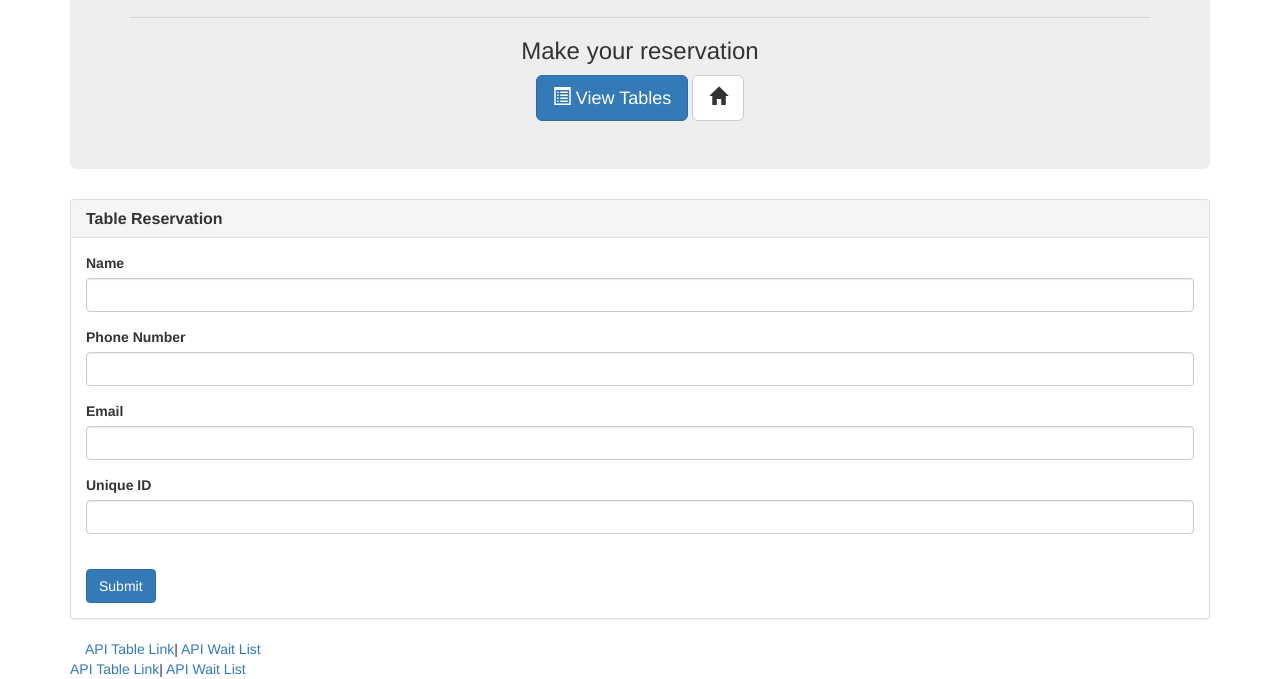
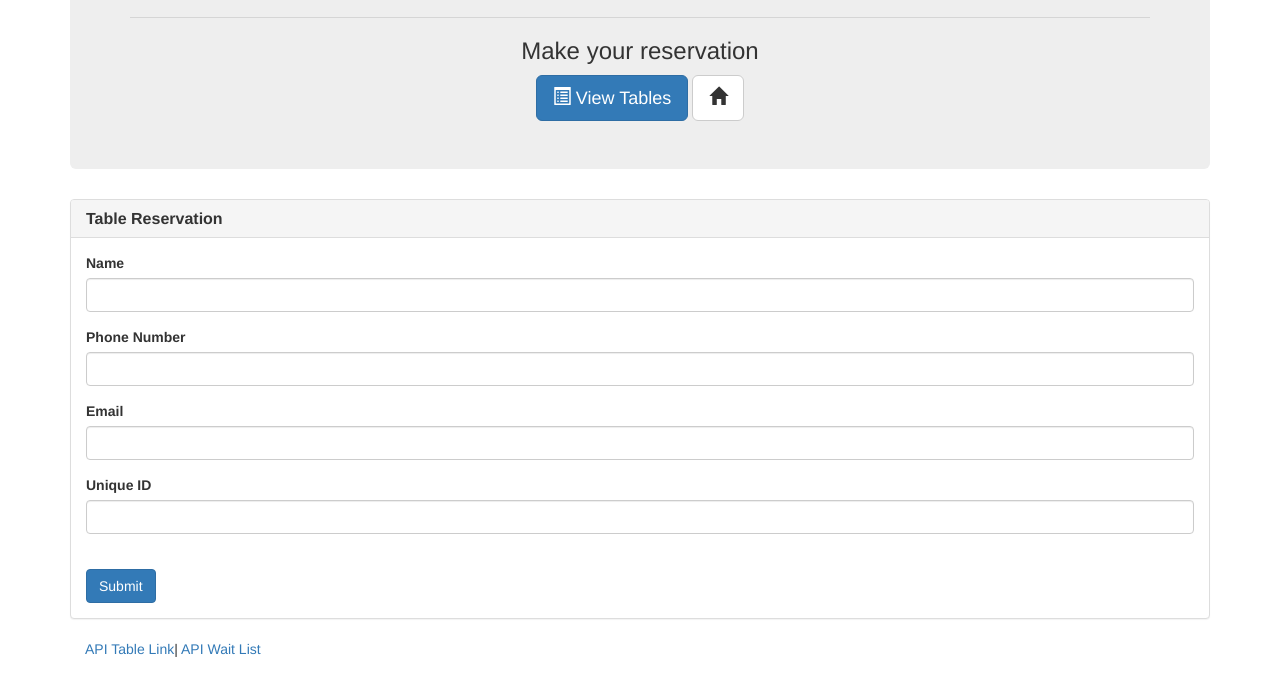
Before and after one commit to bean827/Hot-Restaurant13, a plain HTML site: page reserve.html in a window 1280 px wide. Shown: the part 146-825 px from the top of the page. Drawn offline with nearby package versions, Linux system fonts and the light colour scheme.

Commit message:
remove extra links

```diff
--- a/reserve.html
+++ b/reserve.html
@@ -62,8 +62,6 @@
             <a href="/api/tables">API Table Link</a>|
             <a href="/api/waitlist">API Wait List</a>
         </div>
-        <a href="/api/tables">API Table Link</a>|
-        <a href="/api/waitlist">API Wait List</a>
     </div>
     </div>
 </body>
```
